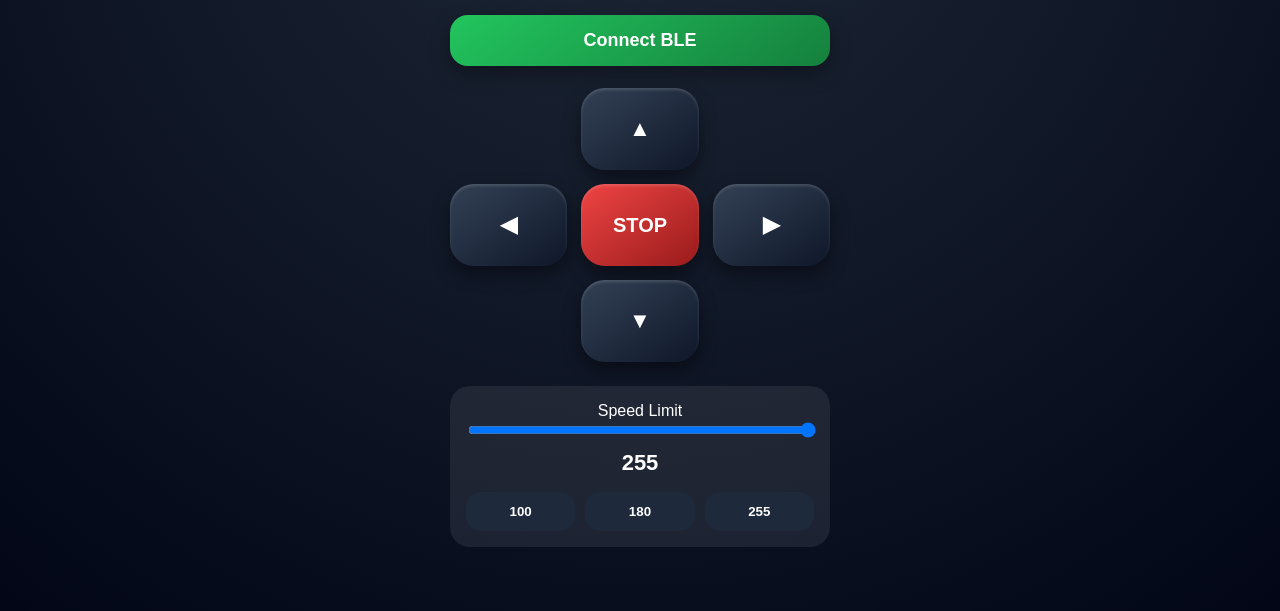
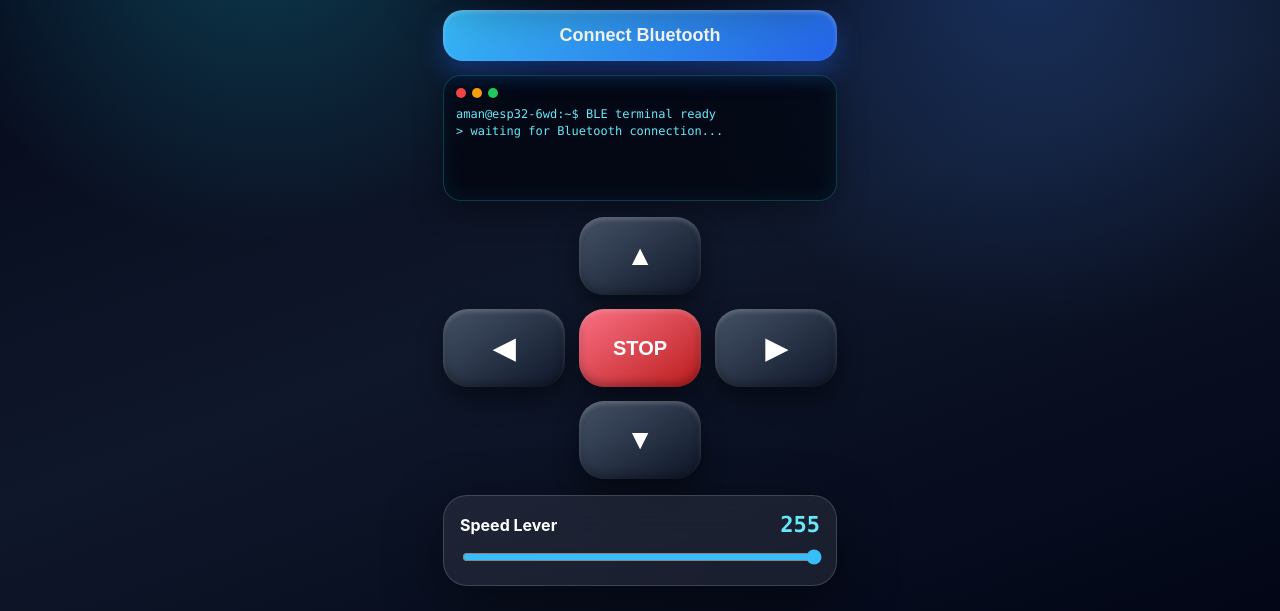
Before and after one commit to a-amansharma/ESP32-6WD-BLE-Web, a plain HTML site: page index.html in a window 1280 px wide. Shown: the part 189-800 px from the top of the page. Drawn offline with Linux system fonts and the light colour scheme.

Commit message:
updated UI

```diff
--- a/index.html
+++ b/index.html
@@ -15,10 +15,13 @@
 
     body {
       margin: 0;
-      height: 100vh;
-      background: radial-gradient(circle at top, #1f2937, #020617);
+      min-height: 100vh;
+      background:
+        radial-gradient(circle at 20% 10%, rgba(34, 211, 238, 0.25), transparent 28%),
+        radial-gradient(circle at 80% 20%, rgba(59, 130, 246, 0.25), transparent 30%),
+        linear-gradient(160deg, #020617, #0f172a 55%, #020617);
       color: white;
-      font-family: Arial, sans-serif;
+      font-family: -apple-system, BlinkMacSystemFont, "SF Pro Display", Arial, sans-serif;
       display: flex;
       justify-content: center;
       align-items: center;
@@ -27,41 +30,96 @@
 
     .app {
       width: 100%;
-      max-width: 420px;
-      padding: 20px;
+      max-width: 430px;
+      padding: 18px;
       text-align: center;
     }
 
+    .glass {
+      background: rgba(255,255,255,0.08);
+      border: 1px solid rgba(255,255,255,0.16);
+      backdrop-filter: blur(18px);
+      -webkit-backdrop-filter: blur(18px);
+      box-shadow: 0 20px 60px rgba(0,0,0,0.45);
+    }
+
+    .header {
+      border-radius: 28px;
+      padding: 18px 16px;
+      margin-bottom: 14px;
+    }
+
+    .btIcon {
+      font-size: 42px;
+      filter: drop-shadow(0 0 14px rgba(56,189,248,0.9));
+    }
+
     h1 {
-      font-size: 26px;
-      margin-bottom: 4px;
+      margin: 5px 0 2px;
+      font-size: 28px;
+      letter-spacing: 0.5px;
     }
 
     .sub {
-      font-size: 14px;
+      font-size: 13px;
       opacity: 0.75;
-      margin-bottom: 18px;
-    }
-
-    .status {
-      margin: 12px auto 18px;
-      padding: 10px;
-      border-radius: 14px;
-      background: rgba(255,255,255,0.08);
-      font-size: 14px;
     }
 
     .connect {
       width: 100%;
       padding: 15px;
       border: none;
-      border-radius: 18px;
-      background: linear-gradient(145deg, #22c55e, #15803d);
+      border-radius: 20px;
+      background: linear-gradient(145deg, #38bdf8, #2563eb);
       color: white;
       font-size: 18px;
-      font-weight: bold;
-      box-shadow: 0 8px 20px rgba(0,0,0,0.35);
-      margin-bottom: 22px;
+      font-weight: 800;
+      box-shadow:
+        0 12px 25px rgba(37,99,235,0.35),
+        inset 0 2px 4px rgba(255,255,255,0.28);
+      margin: 14px 0;
+    }
+
+    .connect:active {
+      transform: scale(0.97);
+    }
+
+    .terminal {
+      text-align: left;
+      height: 126px;
+      overflow: hidden;
+      border-radius: 18px;
+      padding: 12px;
+      margin-bottom: 16px;
+      background: rgba(3, 7, 18, 0.82);
+      border: 1px solid rgba(34, 211, 238, 0.25);
+      box-shadow:
+        inset 0 0 22px rgba(34,211,238,0.08),
+        0 10px 30px rgba(0,0,0,0.35);
+      font-family: "SF Mono", "Menlo", "Monaco", "Courier New", monospace;
+      font-size: 12px;
+      color: #67e8f9;
+      line-height: 1.45;
+    }
+
+    .terminalTop {
+      display: flex;
+      gap: 6px;
+      margin-bottom: 8px;
+    }
+
+    .dot {
+      width: 10px;
+      height: 10px;
+      border-radius: 50%;
+      background: #ef4444;
+    }
+
+    .dot:nth-child(2) { background: #f59e0b; }
+    .dot:nth-child(3) { background: #22c55e; }
+
+    #terminalText {
+      white-space: pre-line;
     }
 
     .grid {
@@ -69,97 +127,115 @@
       grid-template-columns: 1fr 1fr 1fr;
       gap: 14px;
       align-items: center;
+      margin-bottom: 16px;
     }
 
     .btn {
-      height: 82px;
+      height: 78px;
       border: none;
-      border-radius: 24px;
+      border-radius: 25px;
       color: white;
-      font-size: 22px;
-      font-weight: bold;
-      background: linear-gradient(145deg, #334155, #0f172a);
-      box-shadow: 0 8px 18px rgba(0,0,0,0.45), inset 0 2px 3px rgba(255,255,255,0.15);
+      font-size: 28px;
+      font-weight: 900;
+      background: linear-gradient(145deg, rgba(71,85,105,0.95), rgba(15,23,42,0.95));
+      box-shadow:
+        0 12px 26px rgba(0,0,0,0.46),
+        inset 0 3px 4px rgba(255,255,255,0.18),
+        inset 0 -4px 8px rgba(0,0,0,0.28);
     }
 
     .btn:active {
-      transform: scale(0.95);
-      background: linear-gradient(145deg, #475569, #1e293b);
+      transform: scale(0.94);
+      background: linear-gradient(145deg, #64748b, #1e293b);
     }
 
     .stop {
-      background: linear-gradient(145deg, #ef4444, #991b1b);
+      background: linear-gradient(145deg, #fb7185, #b91c1c);
       font-size: 20px;
     }
 
     .speedBox {
-      margin-top: 24px;
-      background: rgba(255,255,255,0.08);
+      border-radius: 24px;
       padding: 16px;
-      border-radius: 20px;
+    }
+
+    .speedTitle {
+      display: flex;
+      justify-content: space-between;
+      align-items: center;
+      font-weight: 700;
+      margin-bottom: 10px;
+    }
+
+    .speedValue {
+      font-size: 22px;
+      color: #67e8f9;
+      font-family: "SF Mono", "Menlo", monospace;
     }
 
     input[type="range"] {
       width: 100%;
-    }
-
-    .speedValue {
-      font-size: 22px;
-      font-weight: bold;
-      margin-top: 8px;
-    }
-
-    .smallBtns {
-      display: flex;
-      gap: 10px;
-      margin-top: 16px;
-    }
-
-    .smallBtns button {
-      flex: 1;
-      padding: 12px;
-      border: none;
-      border-radius: 15px;
-      background: #1e293b;
-      color: white;
-      font-weight: bold;
+      accent-color: #38bdf8;
     }
   </style>
 </head>
 
 <body>
   <div class="app">
-    <h1>ESP32 6WD</h1>
-    <div class="sub">BLE Web Controller</div>
+    <div class="header glass">
+      <div class="btIcon">ᛒ</div>
+      <h1>ESP32 6WD</h1>
+      <div class="sub">Bluetooth Low Energy Web Controller</div>
+    </div>
 
-    <div class="status" id="status">Not Connected</div>
+    <button class="connect" onclick="connectBLE()">Connect Bluetooth</button>
 
-    <button class="connect" onclick="connectBLE()">Connect BLE</button>
+    <div class="terminal">
+      <div class="terminalTop">
+        <div class="dot"></div><div class="dot"></div><div class="dot"></div>
+      </div>
+      <div id="terminalText">aman@esp32-6wd:~$ BLE terminal ready
+> waiting for Bluetooth connection...</div>
+    </div>
 
     <div class="grid">
       <div></div>
-      <button class="btn" ontouchstart="sendCommand('F')" onmousedown="sendCommand('F')" ontouchend="sendCommand('S')" onmouseup="sendCommand('S')">▲</button>
+      <button class="btn"
+        ontouchstart="moveCmd('B','FORWARD')"
+        onmousedown="moveCmd('B','FORWARD')"
+        ontouchend="stopCmd()"
+        onmouseup="stopCmd()">▲</button>
       <div></div>
 
-      <button class="btn" ontouchstart="sendCommand('L')" onmousedown="sendCommand('L')" ontouchend="sendCommand('S')" onmouseup="sendCommand('S')">◀</button>
-      <button class="btn stop" onclick="sendCommand('S')">STOP</button>
-      <button class="btn" ontouchstart="sendCommand('R')" onmousedown="sendCommand('R')" ontouchend="sendCommand('S')" onmouseup="sendCommand('S')">▶</button>
+      <button class="btn"
+        ontouchstart="moveCmd('R','LEFT')"
+        onmousedown="moveCmd('R','LEFT')"
+        ontouchend="stopCmd()"
+        onmouseup="stopCmd()">◀</button>
+
+      <button class="btn stop" onclick="stopCmd()">STOP</button>
+
+      <button class="btn"
+        ontouchstart="moveCmd('L','RIGHT')"
+        onmousedown="moveCmd('L','RIGHT')"
+        ontouchend="stopCmd()"
+        onmouseup="stopCmd()">▶</button>
 
       <div></div>
-      <button class="btn" ontouchstart="sendCommand('B')" onmousedown="sendCommand('B')" ontouchend="sendCommand('S')" onmouseup="sendCommand('S')">▼</button>
+      <button class="btn"
+        ontouchstart="moveCmd('F','BACKWARD')"
+        onmousedown="moveCmd('F','BACKWARD')"
+        ontouchend="stopCmd()"
+        onmouseup="stopCmd()">▼</button>
       <div></div>
     </div>
 
-    <div class="speedBox">
-      <div>Speed Limit</div>
+    <div class="speedBox glass">
+      <div class="speedTitle">
+        <span>Speed Lever</span>
+        <span class="speedValue" id="speedValue">255</span>
+      </div>
       <input type="range" min="0" max="255" value="255" id="speedSlider" oninput="updateSpeed(this.value)" />
-      <div class="speedValue" id="speedValue">255</div>
-
-      <div class="smallBtns">
-        <button onclick="setSpeed(100)">100</button>
-        <button onclick="setSpeed(180)">180</button>
-        <button onclick="setSpeed(255)">255</button>
-      </div>
     </div>
   </div>
 
@@ -172,11 +248,18 @@
     const SERVICE_UUID = "6e400001-b5a3-f393-e0a9-e50e24dcca9e";
     const RX_UUID = "6e400002-b5a3-f393-e0a9-e50e24dcca9e";
 
-    const statusBox = document.getElementById("status");
+    const terminal = document.getElementById("terminalText");
+
+    function logLine(text) {
+      const time = new Date().toLocaleTimeString();
+      terminal.innerText += `\n[${time}] ${text}`;
+      const lines = terminal.innerText.split("\n");
+      if (lines.length > 7) terminal.innerText = lines.slice(lines.length - 7).join("\n");
+    }
 
     async function connectBLE() {
       try {
-        statusBox.innerText = "Searching...";
+        logLine("scanning BLE devices...");
 
         device = await navigator.bluetooth.requestDevice({
           filters: [{ namePrefix: "ESP32_6WD" }],
@@ -185,51 +268,54 @@
 
         device.addEventListener("gattserverdisconnected", onDisconnected);
 
-        statusBox.innerText = "Connecting...";
+        logLine("connecting to " + device.name + "...");
+        server = await device.gatt.connect();
 
-        server = await device.gatt.connect();
+        logLine("opening Nordic UART service...");
         service = await server.getPrimaryService(SERVICE_UUID);
         rxCharacteristic = await service.getCharacteristic(RX_UUID);
 
-        statusBox.innerText = "Connected: " + device.name;
+        logLine("connected via Bluetooth ✅");
 
-        await sendCommand("S");
-        await sendCommand("V255");
+        await sendCommand("S", "safety stop");
+        await sendCommand("V255", "speed set 255");
 
       } catch (error) {
-        statusBox.innerText = "Error: " + error.message;
+        logLine("ERROR: " + error.message);
       }
     }
 
     function onDisconnected() {
-      statusBox.innerText = "Disconnected";
       rxCharacteristic = null;
+      logLine("Bluetooth disconnected");
     }
 
-    async function sendCommand(cmd) {
+    async function sendCommand(cmd, label = "") {
       if (!rxCharacteristic) {
-        statusBox.innerText = "Connect BLE first";
+        logLine("connect Bluetooth first");
         return;
       }
 
       try {
         const encoder = new TextEncoder();
         await rxCharacteristic.writeValue(encoder.encode(cmd));
-        statusBox.innerText = "Sent: " + cmd;
+        logLine(`TX via BLE -> ${cmd}${label ? " / " + label : ""}`);
       } catch (error) {
-        statusBox.innerText = "Send failed: " + error.message;
+        logLine("send failed: " + error.message);
       }
+    }
+
+    function moveCmd(cmd, label) {
+      sendCommand(cmd, label);
+    }
+
+    function stopCmd() {
+      sendCommand("S", "STOP");
     }
 
     function updateSpeed(value) {
       document.getElementById("speedValue").innerText = value;
-      sendCommand("V" + value);
-    }
-
-    function setSpeed(value) {
-      document.getElementById("speedSlider").value = value;
-      document.getElementById("speedValue").innerText = value;
-      sendCommand("V" + value);
+      sendCommand("V" + value, "speed lever");
     }
 
     document.addEventListener("contextmenu", e => e.preventDefault());
```
